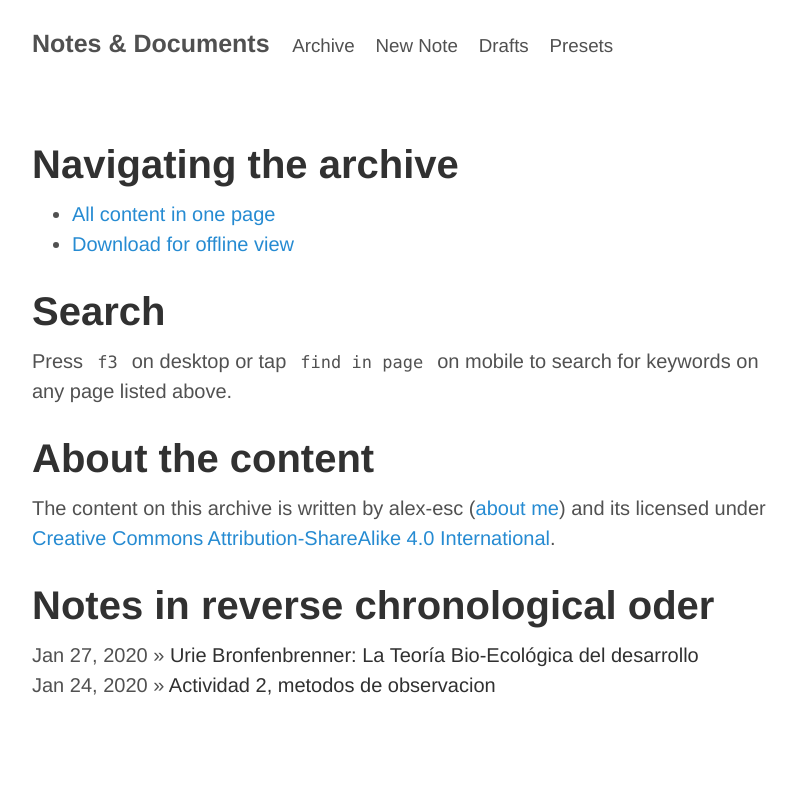
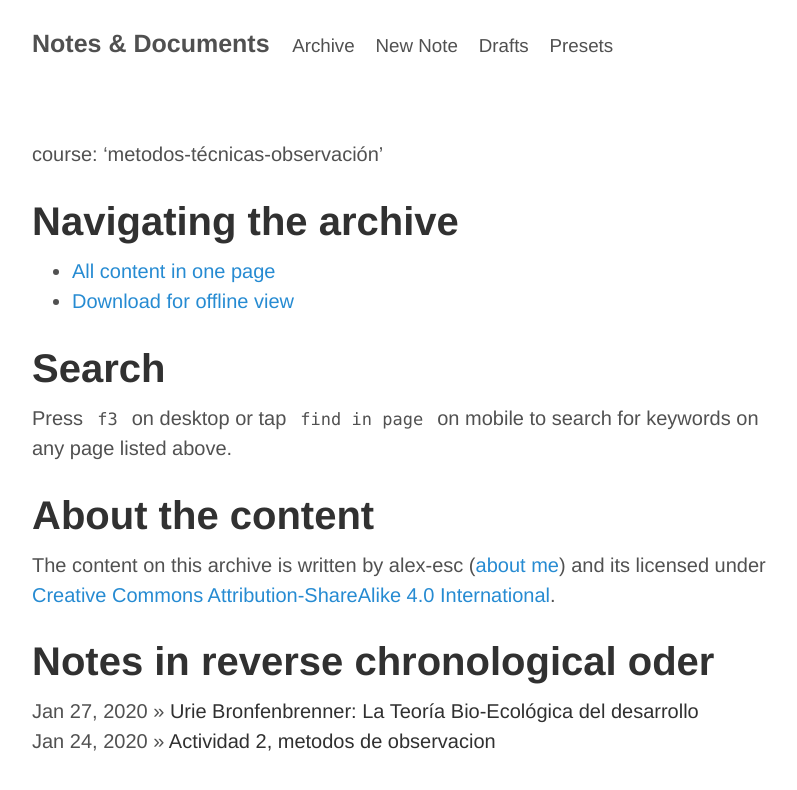
Before and after one commit to alex-esc/notes, a Jekyll site: the page built from archive.md, in a window 1280 px wide. Shown: the top 790 px of the page, without its empty margins (228-1025 px from the left). Built offline with Jekyll 4.4.1, drawn with Linux system fonts in a browser that asks for light colours.

Commit message:
Update archive.md

```diff
--- a/archive.md
+++ b/archive.md
@@ -2,6 +2,21 @@
 layout: default
 title: Archive
 ---
+
+course: 'metodos-técnicas-observación'
+
+{% for post in site.course.metodos-técnicas-observación %}
+
+<div>
+
+    »
+  <span class='post-title'>
+    <a href="{{ site.path }}{{ post.url }}">{{ post.title }}</a>
+  </span>
+</div>
+
+{% endfor %}
+
 
 # Navigating the archive
 
```
